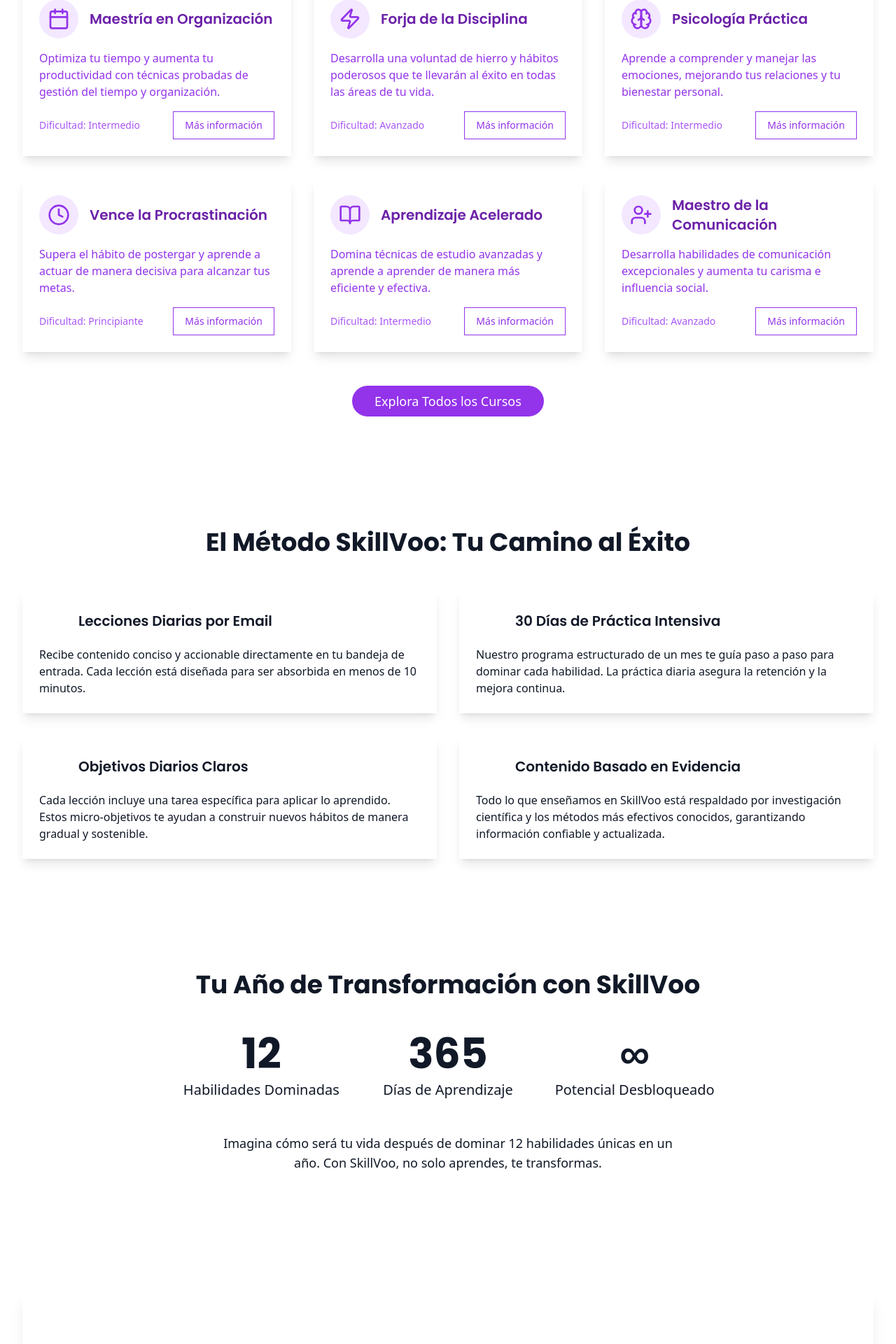
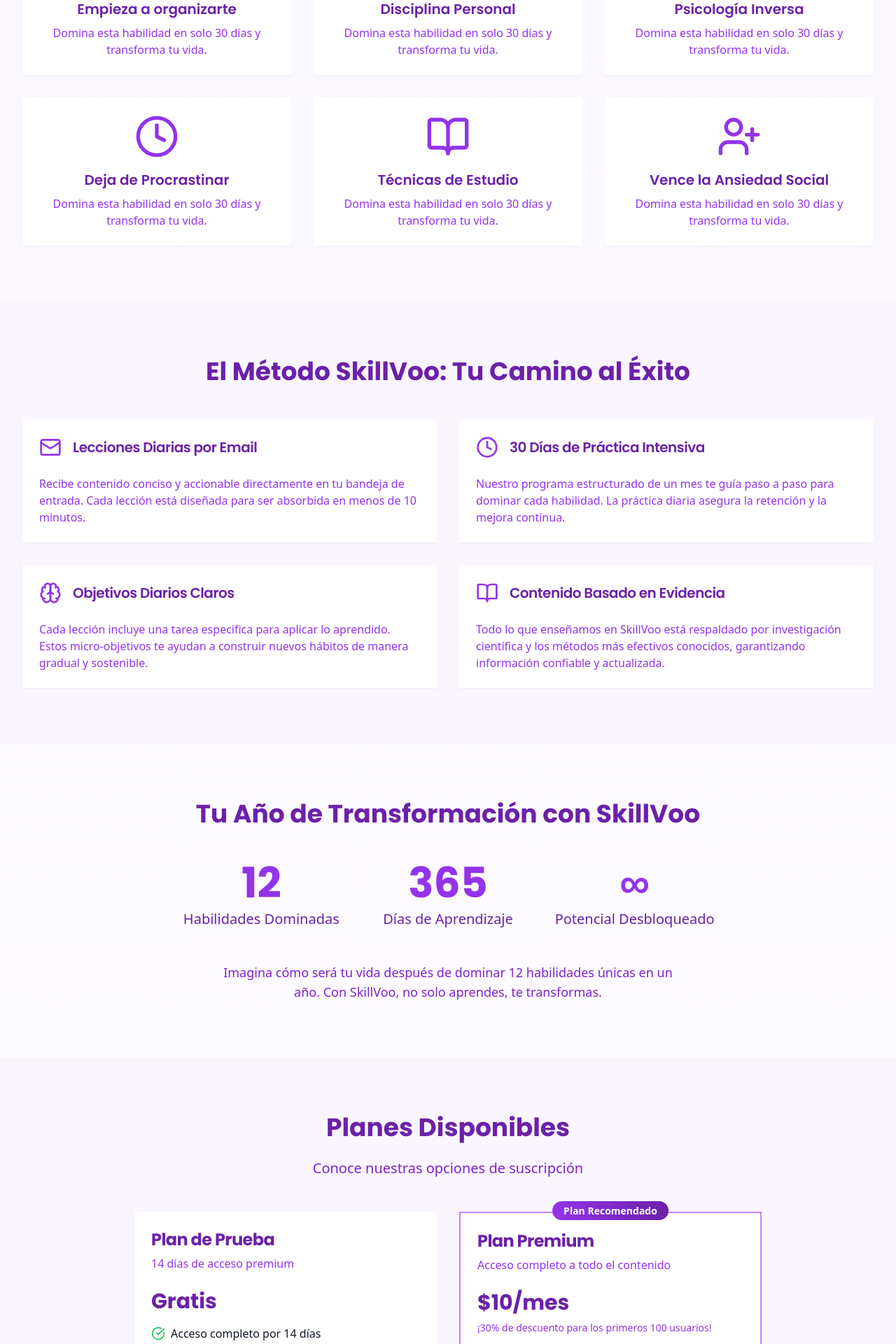
Before and after one commit to Ferrajju/skillvoo-landing, a Next.js app: page / in a window 1280 px wide. Shown: the part 854-2774 px from the top of the page at 70% size. Built offline with nearby package versions, Linux system fonts and the light colour scheme.

Commit message:
Añadidos tipos para nodemailer

```diff
--- a/app/page.tsx
+++ b/app/page.tsx
@@ -2,8 +2,8 @@
 
 import { Button } from "@/components/ui/button"
 import { Input } from "@/components/ui/input"
-import { Card, CardContent } from "@/components/ui/card"
-import { Mail, Clock, Brain, Zap, Calendar, BookOpen, UserPlus, CheckCircle, Sparkles, Target, Puzzle, Lightbulb } from 'lucide-react'
+import { Card, CardContent, CardHeader, CardTitle } from "@/components/ui/card"
+import { Mail, Clock, Brain, Zap, Calendar, BookOpen, UserPlus, CheckCircle } from 'lucide-react'
 import Image from "next/image"
 import { useState } from 'react'
 import { motion } from 'framer-motion'
@@ -64,16 +64,16 @@ export default function LandingPage() {
   }
 
   return (
-    <div className="min-h-screen bg-background font-sans">
+    <div className="min-h-screen bg-gradient-to-b from-purple-50 to-white font-sans">
       {/* Navigation bar */}
       <motion.nav
         initial={{ y: -100 }}
         animate={{ y: 0 }}
         transition={{ type: "spring", stiffness: 50 }}
-        className="bg-card shadow-md sticky top-0 z-10"
+        className="bg-white shadow-sm sticky top-0 z-10"
       >
         <div className="container mx-auto py-4 px-4 sm:px-6 lg:px-8">
-          <div className="flex justify-between items-center">
+          <div className="flex flex-col md:flex-row justify-between items-center max-w-6xl mx-auto">
             <motion.div
               whileHover={{ scale: 1.05 }}
               transition={{ type: "spring", stiffness: 300 }}
@@ -86,17 +86,17 @@ export default function LandingPage() {
                 className="object-contain"
               />
             </motion.div>
-            <div className="flex items-center space-x-4">
-              <p className="text-primary font-semibold hidden sm:block">¡Página en desarrollo! 🚀</p>
+            <div className="mt-4 md:mt-0 text-center md:text-left">
+              <p className="text-purple-600 font-semibold mb-2">¡Página en desarrollo! 🚀</p>
               <motion.a
                 href="#waitlist"
                 onClick={scrollToWaitlist}
-                className="gradient-bg text-white font-semibold py-2 px-6 rounded-full transition duration-300 text-sm inline-flex items-center"
-                whileHover={{ scale: 1.05, boxShadow: "0px 0px 8px rgb(255,92,0)" }}
+                className="bg-gradient-to-r from-purple-600 to-indigo-600 text-white font-semibold py-2 px-6 rounded-full transition duration-300 text-sm inline-flex items-center"
+                whileHover={{ scale: 1.05, boxShadow: "0px 0px 8px rgb(107,70,193)" }}
                 whileTap={{ scale: 0.95 }}
               >
                 <Mail className="w-4 h-4 mr-2" />
-                Únete a la lista
+                Únete a nuestra lista de espera
               </motion.a>
             </div>
           </div>
@@ -113,20 +113,20 @@ export default function LandingPage() {
       >
         <motion.h1
           variants={fadeInUp}
-          className="text-5xl sm:text-6xl font-bold mb-6 font-heading leading-tight gradient-text"
+          className="text-5xl sm:text-6xl font-bold text-purple-900 mb-6 font-heading leading-tight"
         >
           Domina habilidades únicas<br />en solo 30 días
         </motion.h1>
         <motion.p
           variants={fadeInUp}
-          className="text-xl text-secondary mb-8 max-w-2xl mx-auto"
+          className="text-xl text-purple-700 mb-8 max-w-2xl mx-auto"
         >
           La primera plataforma centrada en el desarrollo de habilidades personales únicas. Transforma tu vida, un mes a la vez.
         </motion.p>
         <motion.div variants={fadeInUp}>
           <Button
             size="lg"
-            className="gradient-bg hover:opacity-90 text-white text-lg px-8 py-3 rounded-full"
+            className="bg-purple-600 hover:bg-purple-700 text-white text-lg px-8 py-3 rounded-full"
           >
             Comienza Tu Transformación
           </Button>
@@ -144,92 +144,35 @@ export default function LandingPage() {
       >
         <motion.h2
           variants={fadeInUp}
-          className="text-4xl font-bold text-center text-purple-800 mb-6 font-heading"
+          className="text-4xl font-bold text-center text-purple-800 mb-12 font-heading"
         >
           Descubre Nuestros Cursos de 30 Días
         </motion.h2>
-        <motion.p
-          variants={fadeInUp}
-          className="text-xl text-purple-600 text-center mb-12 max-w-3xl mx-auto"
-        >
-          Transforma tu vida, un mes a la vez, con nuestros cursos intensivos diseñados para potenciar tus habilidades personales.
-        </motion.p>
         <div className="grid grid-cols-1 md:grid-cols-2 lg:grid-cols-3 gap-8">
           {[
-            {
-              title: "Maestría en Organización",
-              icon: Calendar,
-              description: "Optimiza tu tiempo y aumenta tu productividad con técnicas probadas de gestión del tiempo y organización.",
-              difficulty: "Intermedio"
-            },
-            {
-              title: "Forja de la Disciplina",
-              icon: Zap,
-              description: "Desarrolla una voluntad de hierro y hábitos poderosos que te llevarán al éxito en todas las áreas de tu vida.",
-              difficulty: "Avanzado"
-            },
-            {
-              title: "Psicología Práctica",
-              icon: Brain,
-              description: "Aprende a comprender y manejar las emociones, mejorando tus relaciones y tu bienestar personal.",
-              difficulty: "Intermedio"
-            },
-            {
-              title: "Vence la Procrastinación",
-              icon: Clock,
-              description: "Supera el hábito de postergar y aprende a actuar de manera decisiva para alcanzar tus metas.",
-              difficulty: "Principiante"
-            },
-            {
-              title: "Aprendizaje Acelerado",
-              icon: BookOpen,
-              description: "Domina técnicas de estudio avanzadas y aprende a aprender de manera más eficiente y efectiva.",
-              difficulty: "Intermedio"
-            },
-            {
-              title: "Maestro de la Comunicación",
-              icon: UserPlus,
-              description: "Desarrolla habilidades de comunicación excepcionales y aumenta tu carisma e influencia social.",
-              difficulty: "Avanzado"
-            },
+            { title: "Empieza a organizarte", icon: Calendar },
+            { title: "Disciplina Personal", icon: Zap },
+            { title: "Psicología Inversa", icon: Brain },
+            { title: "Deja de Procrastinar", icon: Clock },
+            { title: "Técnicas de Estudio", icon: BookOpen },
+            { title: "Vence la Ansiedad Social", icon: UserPlus },
           ].map((course, index) => (
             <motion.div
               key={index}
               variants={fadeInUp}
-              whileHover={{ scale: 1.03, translateY: -5 }}
+              whileHover={{ scale: 1.05, translateY: -5 }}
               transition={{ type: "spring", stiffness: 300 }}
             >
-              <Card className="overflow-hidden h-full border-none shadow-lg bg-white hover:shadow-xl transition-all duration-300">
-                <CardContent className="p-6">
-                  <div className="flex items-center mb-4">
-                    <div className="rounded-full p-3 bg-purple-100 mr-4">
-                      <course.icon className="w-8 h-8 text-purple-600" />
-                    </div>
-                    <h3 className="text-xl font-semibold text-purple-800 font-heading">{course.title}</h3>
-                  </div>
-                  <p className="text-purple-600 mb-4">{course.description}</p>
-                  <div className="flex justify-between items-center">
-                    <span className="text-sm font-medium text-purple-500">Dificultad: {course.difficulty}</span>
-                    <Button variant="outline" className="text-purple-600 border-purple-600 hover:bg-purple-50">
-                      Más información
-                    </Button>
-                  </div>
+              <Card className="hover:shadow-lg transition-shadow border-none bg-white h-full">
+                <CardContent className="p-6 flex flex-col items-center">
+                  <course.icon className="w-16 h-16 text-purple-600 mb-4" />
+                  <h3 className="text-xl font-semibold text-purple-800 mb-2 font-heading">{course.title}</h3>
+                  <p className="text-purple-600 text-center">Domina esta habilidad en solo 30 días y transforma tu vida.</p>
                 </CardContent>
               </Card>
             </motion.div>
           ))}
         </div>
-        <motion.div
-          variants={fadeInUp}
-          className="text-center mt-12"
-        >
-          <Button
-            size="lg"
-            className="bg-purple-600 hover:bg-purple-700 text-white text-lg px-8 py-3 rounded-full"
-          >
-            Explora Todos los Cursos
-          </Button>
-        </motion.div>
       </motion.section>
 
       {/* Method Section */}
@@ -239,12 +182,12 @@ export default function LandingPage() {
         viewport={{ once: true }}
         variants={staggerChildren}
         id="metodo"
-        className="bg-muted py-20"
+        className="bg-purple-50 py-20"
       >
         <div className="container mx-auto px-4 sm:px-6 lg:px-8">
           <motion.h2
             variants={fadeInUp}
-            className="text-4xl font-bold text-center mb-12 font-heading gradient-text"
+            className="text-4xl font-bold text-center text-purple-800 mb-12 font-heading"
           >
             El Método SkillVoo: Tu Camino al Éxito
           </motion.h2>
@@ -277,15 +220,15 @@ export default function LandingPage() {
                 whileHover={{ scale: 1.03 }}
                 transition={{ type: "spring", stiffness: 300 }}
               >
-                <Card className="border-none bg-card h-full shadow-lg">
-                  <CardContent className="p-6">
-                    <div className="flex items-center mb-4">
-                      <div className="rounded-full p-2 mr-4 gradient-bg">
-                        <method.icon className="w-6 h-6 text-white" />
-                      </div>
-                      <h3 className="text-xl font-semibold font-heading">{method.title}</h3>
-                    </div>
-                    <p className="text-muted-foreground">{method.description}</p>
+                <Card className="border-none bg-white h-full">
+                  <CardHeader>
+                    <CardTitle className="flex items-center text-xl font-semibold text-purple-800 font-heading">
+                      <method.icon className="w-8 h-8 text-purple-600 mr-4" />
+                      {method.title}
+                    </CardTitle>
+                  </CardHeader>
+                  <CardContent>
+                    <p className="text-purple-600">{method.description}</p>
                   </CardContent>
                 </Card>
               </motion.div>
@@ -304,7 +247,7 @@ export default function LandingPage() {
       >
         <motion.h2
           variants={fadeInUp}
-          className="text-4xl font-bold text-center mb-12 font-heading gradient-text"
+          className="text-4xl font-bold text-center text-purple-800 mb-12 font-heading"
         >
           Tu Año de Transformación con SkillVoo
         </motion.h2>
@@ -320,19 +263,86 @@ export default function LandingPage() {
               whileHover={{ scale: 1.1 }}
               className="text-center"
             >
-              <div className="text-6xl font-bold mb-2 font-heading gradient-text">{stat.number}</div>
-              <p className="text-xl text-secondary">{stat.text}</p>
+              <div className="text-6xl font-bold text-purple-600 mb-2 font-heading">{stat.number}</div>
+              <p className="text-xl text-purple-800">{stat.text}</p>
             </motion.div>
           ))}
         </div>
         <motion.p
           variants={fadeInUp}
-          className="text-center text-lg text-muted-foreground mt-12 max-w-2xl mx-auto"
+          className="text-center text-lg text-purple-700 mt-12 max-w-2xl mx-auto"
         >
           Imagina cómo será tu vida después de dominar 12 habilidades únicas en un año.
           Con SkillVoo, no solo aprendes, te transformas.
         </motion.p>
       </motion.section>
+
+          <section className="bg-purple-50 py-20">
+        <div className="container mx-auto px-4 sm:px-6 lg:px-8">
+          <h2 className="text-4xl font-bold text-center text-purple-800 mb-6 font-heading">Planes Disponibles</h2>
+          <p className="text-xl text-purple-700 text-center mb-12">Conoce nuestras opciones de suscripción</p>
+
+          <div className="grid grid-cols-1 md:grid-cols-2 gap-8 max-w-4xl mx-auto">
+            {/* Free Trial Plan */}
+            <Card className="border-none bg-white">
+              <CardHeader>
+                <CardTitle className="text-2xl font-bold text-purple-800 font-heading">Plan de Prueba</CardTitle>
+                <p className="text-purple-600">14 días de acceso premium</p>
+              </CardHeader>
+              <CardContent className="space-y-4">
+                <div className="text-3xl font-bold text-purple-800 font-heading">
+                  Gratis
+                </div>
+                <ul className="space-y-3">
+                  {["Acceso completo por 14 días", "Todos los cursos disponibles", "Sin compromiso"].map((feature, index) => (
+                    <li key={index} className="flex items-center">
+                      <CheckCircle className="h-5 w-5 text-green-500 mr-2" />
+                      <span>{feature}</span>
+                    </li>
+                  ))}
+                </ul>
+              </CardContent>
+            </Card>
+
+            {/* Premium Plan */}
+            <Card className="border-2 border-purple-400 bg-white relative">
+              <div className="absolute -top-4 left-1/2 transform -translate-x-1/2">
+                <span className="bg-gradient-to-r from-purple-600 to-purple-800 text-white px-4 py-1 rounded-full text-sm font-semibold">
+                  Plan Recomendado
+                </span>
+              </div>
+              <CardHeader>
+                <CardTitle className="text-2xl font-bold text-purple-800 font-heading">Plan Premium</CardTitle>
+                <p className="text-purple-600">Acceso completo a todo el contenido</p>
+              </CardHeader>
+              <CardContent className="space-y-4">
+                <div className="space-y-2">
+                  <div className="text-3xl font-bold text-purple-800 font-heading">
+                    $10/mes
+                  </div>
+                  <div className="text-sm text-purple-600 font-medium">
+                    ¡30% de descuento para los primeros 100 usuarios!
+                  </div>
+                </div>
+                <ul className="space-y-3">
+                  {[
+                    "Acceso ilimitado a todos los cursos",
+                    "Nuevos cursos cada mes",
+                    "Contenido exclusivo",
+                    "Cancela cuando quieras"
+                  ].map((feature, index) => (
+                    <li key={index} className="flex items-center">
+                      <CheckCircle className="h-5 w-5 text-green-500 mr-2" />
+                      <span>{feature}</span>
+                    </li>
+                  ))}
+                </ul>
+              </CardContent>
+            </Card>
+          </div>
+        </div>
+      </section>
+
 
       {/* Waitlist CTA Section */}
       <motion.section
@@ -345,7 +355,7 @@ export default function LandingPage() {
       >
         <motion.div
           variants={fadeInUp}
-          className="gradient-bg rounded-2xl shadow-xl py-16 px-4 sm:px-6 lg:px-8"
+          className="bg-gradient-to-r from-purple-500 to-indigo-600 rounded-2xl shadow-xl py-16 px-4 sm:px-6 lg:px-8"
         >
           <motion.h2
             variants={fadeInUp}
@@ -355,13 +365,13 @@ export default function LandingPage() {
           </motion.h2>
           <motion.p
             variants={fadeInUp}
-            className="text-xl text-white mb-4"
+            className="text-xl text-purple-100 mb-4"
           >
             Estamos a punto de lanzar algo extraordinario
           </motion.p>
           <motion.p
             variants={fadeInUp}
-            className="text-lg text-white/80 mb-8"
+            className="text-lg text-purple-200 mb-8"
           >
             Únete a nuestra lista de espera exclusiva y sé el primero en experimentar la transformación SkillVoo
           </motion.p>
@@ -373,7 +383,7 @@ export default function LandingPage() {
             <Input
               type="email"
               placeholder="Tu correo electrónico"
-              className="text-foreground placeholder-muted-foreground bg-background"
+              className="text-purple-800 placeholder-purple-400 bg-white"
               value={email}
               onChange={(e) => setEmail(e.target.value)}
               required
@@ -385,19 +395,19 @@ export default function LandingPage() {
               <Button
                 type="submit"
                 size="lg"
-                className="w-full bg-accent hover:bg-accent/90 text-accent-foreground font-bold shadow-lg"
+                className="w-full bg-gradient-to-r from-yellow-400 to-yellow-500 hover:from-yellow-500 hover:to-yellow-600 text-purple-800 font-bold shadow-lg"
                 disabled={isLoading}
               >
                 {isLoading ? (
-                  <span className="flex items-center justify-center">
-                    <svg className="animate-spin -ml-1 mr-3 h-5 w-5 text-accent-foreground" xmlns="http://www.w3.org/2000/svg" fill="none" viewBox="0 0 24 24">
+                  <span className="flex items-center">
+                    <svg className="animate-spin -ml-1 mr-3 h-5 w-5 text-purple-800" xmlns="http://www.w3.org/2000/svg" fill="none" viewBox="0 0 24 24">
                       <circle className="opacity-25" cx="12" cy="12" r="10" stroke="currentColor" strokeWidth="4"></circle>
                       <path className="opacity-75" fill="currentColor" d="M4 12a8 8 0 018-8V0C5.373 0 0 5.373 0 12h4zm2 5.291A7.962 7.962 0 014 12H0c0 3.042 1.135 5.824 3 7.938l3-2.647z"></path>
                     </svg>
                     Procesando...
                   </span>
                 ) : (
-                  <span className="flex items-center justify-center">
+                  <span className="flex items-center">
                     <CheckCircle className="w-5 h-5 mr-2" />
                     Asegura tu lugar ahora
                   </span>
@@ -416,7 +426,7 @@ export default function LandingPage() {
           )}
           <motion.p
             variants={fadeInUp}
-            className="mt-6 text-sm text-white/80"
+            className="mt-6 text-sm text-purple-200"
           >
             Los primeros 100 en la lista recibirán un 30% de descuento en su año premium y acceso a contenido exclusivo
           </motion.p>
@@ -428,7 +438,7 @@ export default function LandingPage() {
         initial={{ opacity: 0 }}
         whileInView={{ opacity: 1 }}
         viewport={{ once: true }}
-        className="bg-card text-card-foreground py-12"
+        className="bg-purple-800 text-white py-12"
       >
         <div className="container mx-auto px-4 sm:px-6 lg:px-8 text-center">
           <p>&copy; 2025 SkillVoo. Todos los derechos reservados.</p>
@@ -444,7 +454,7 @@ export default function LandingPage() {
                 variants={fadeInUp}
                 whileHover={{ scale: 1.1 }}
                 href="#"
-                className="text-muted-foreground hover:text-primary"
+                className="text-purple-200 hover:text-white"
               >
                 {link}
               </motion.a>
```
